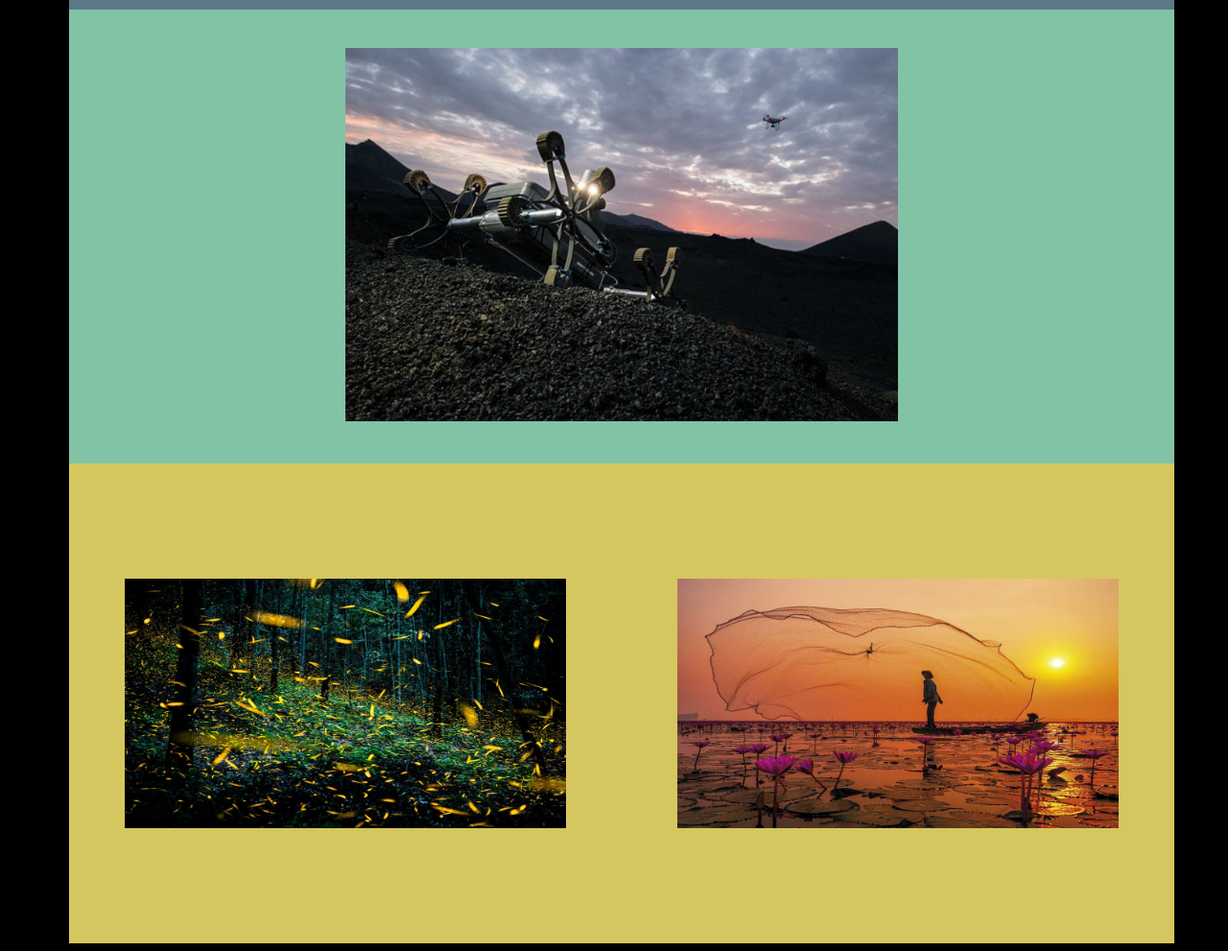
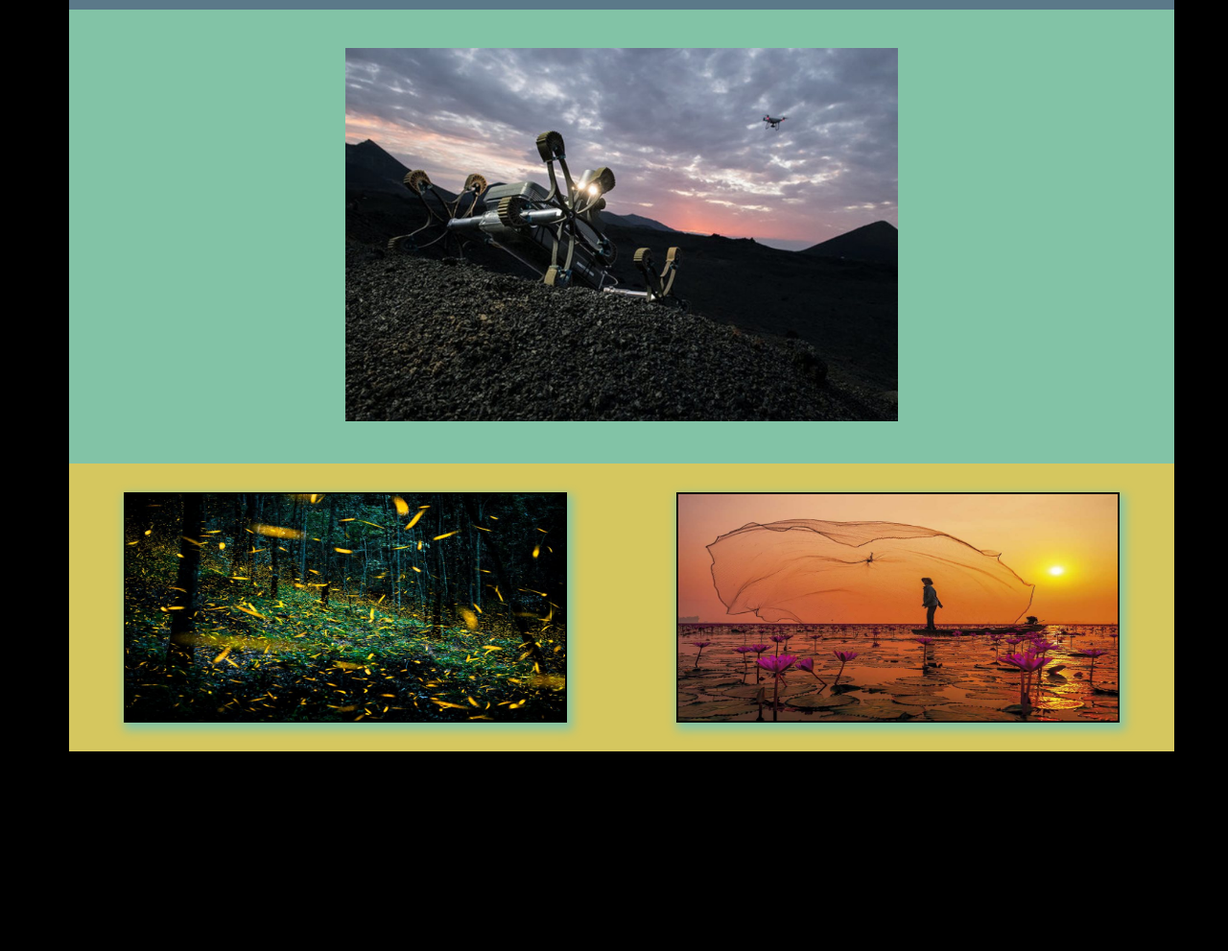
Before and after one commit to DiegoSeymour/Examen-NextU-CSS3, a plain HTML site: page index.html in a window 1280 px wide. Shown: the part 98-1089 px from the top of the page at 96% size. After the commit the page ends 889 px from the top, so only its background shows below. Drawn offline with Linux system fonts and the light colour scheme.

Commit message:
Animadas las Imagenes
Tienen problema con el tiempo en segundos.

```diff
--- a/css/estilos.css
+++ b/css/estilos.css
@@ -52,9 +52,10 @@ div #navegador {
   display: flex;
   margin: 0 auto;
   width: 90%;
-  height: 500px;
+  height: 300px;
   color: white;
   background-color: #d5c75f;
+  border: 1px
 }
 
 .bloqueIzq{
@@ -65,10 +66,17 @@ div #navegador {
 .luciernagas{
   position: relative;
   width: 40%;
-  padding-top: 120px;
-  padding-bottom: 120px;
+  margin-top: 30px;
+  margin-bottom: 30px;
+  box-shadow: 3px 5px 10px 3px #82c3a6;
+  border: 2px solid black;
+  transition: rotate 5s;
+  -webkit-transition: rotate 2s;
 }
 
+.luciernagas:hover{
+	transform: rotate(10deg);
+}
 .bloqueMed{
   position: relative;
   width: 10%;
@@ -77,8 +85,15 @@ div #navegador {
 .pescando{
   position: relative;
   width: 40%;
-  padding-top: 120px;
-  padding-bottom: 120px;
+  margin-top: 30px;
+  margin-bottom: 30px;
+  box-shadow: 3px 5px 10px 3px #82c3a6;
+  border: 2px solid black;
+  transition: translate 1s;
+  -webkit-transition: translate 1s;
+}
+.pescando:hover{
+  transform: translate(20px, -5px);
 }
 
 .bloqueDer{
```
Also changed, not shown: index.html (+1 -0 lines).
